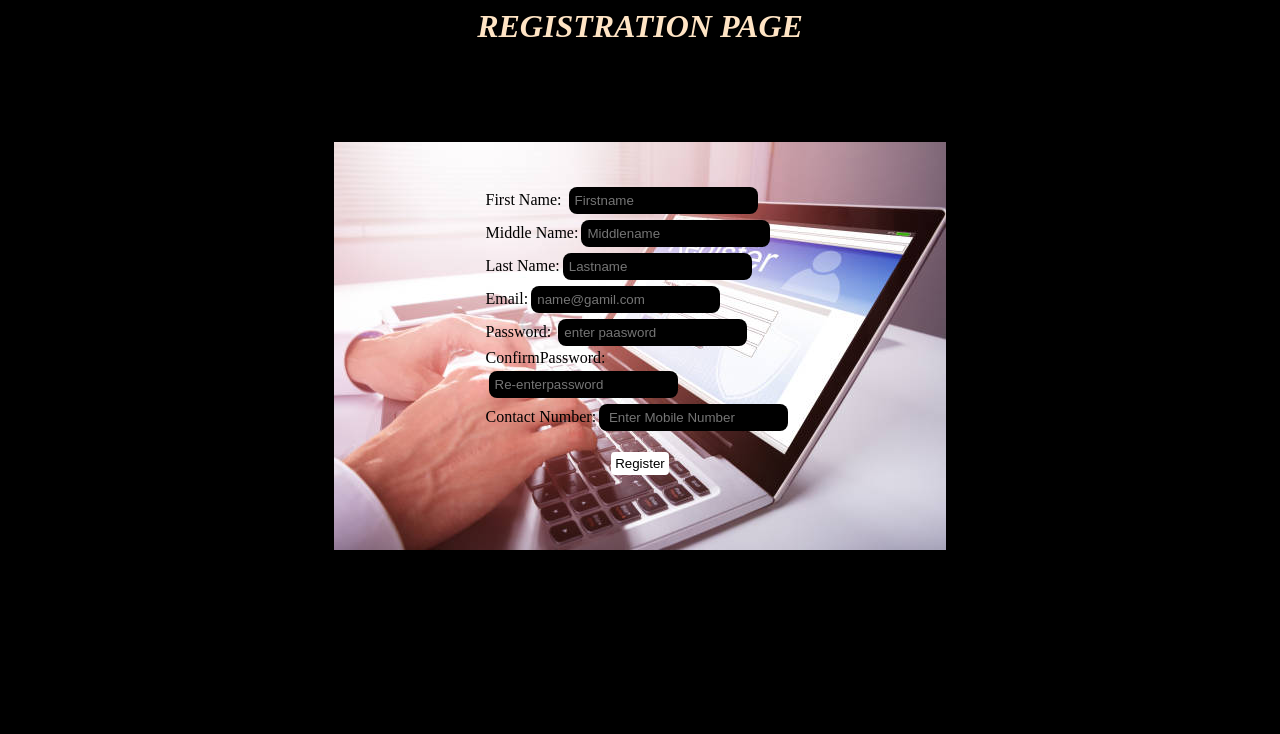
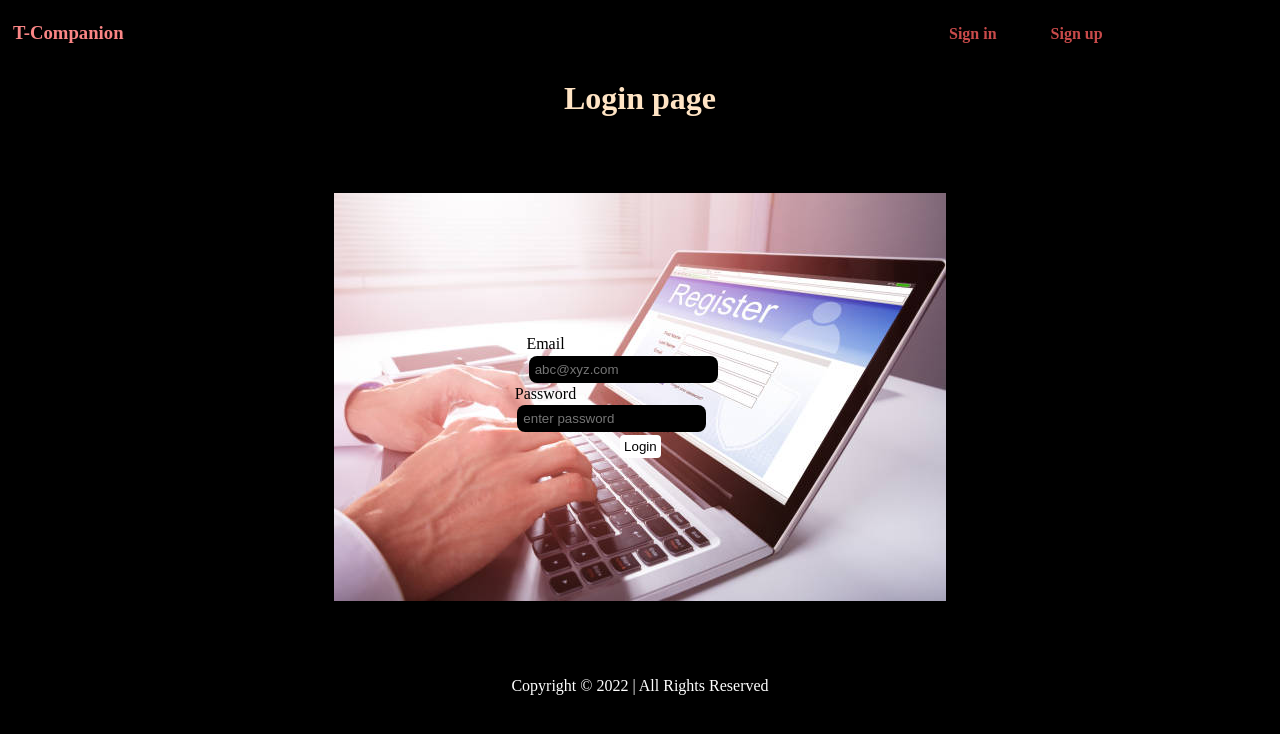
Before and after one commit to kanthalaHarivardhanReddy/bus-reservation-system, a React (Create React App) app: page /login in a window 1280 px wide. Shown: the top 734 px of the page. Built offline with nearby package versions, Linux system fonts and the light colour scheme.

Commit message:
react router navbar

```diff
--- a/package.json
+++ b/package.json
@@ -8,6 +8,7 @@
     "@testing-library/user-event": "^13.5.0",
     "react": "^17.0.2",
     "react-dom": "^17.0.2",
+    "react-router-dom": "^6.2.2",
     "react-scripts": "5.0.0",
     "web-vitals": "^2.1.4"
   },
--- a/src/App.jsx
+++ b/src/App.jsx
@@ -1,11 +1,22 @@
 import React from 'react';
-import Registration from './Registration_page'
+import { Routes, Route } from "react-router-dom";
+import Home from "./Home"
+import Signin from './Signin';
+import Registration from './Registration_page';
+import Footer from './Footer';
+import NavBar from './NavBar';
 const App = ()=>{
     return (
         <>
-            <Registration/>
+        <NavBar/>
+          <Routes>
+            <Route path="/" element={<Home />} />
+            <Route path="/register" element={<Registration />} />
+            <Route path="/login" element={<Signin />} />
+          </Routes>
+        <Footer/>
         </>
-    )
+      );
+
 }
-
 export default App;
--- /dev/null
+++ b/src/Footer.jsx
@@ -0,0 +1,13 @@
+import React from "react";
+
+const Footer=()=>{
+    return (
+        <>
+        <footer style={{height:'10vh', backgroundcolor:'black', color:'white', textAlign:"center"}} className = "FootCont">
+            Copyright &copy; 2022 | All Rights Reserved
+        </footer>
+        </>
+    )
+}
+
+export default Footer;
--- a/src/Home.css
+++ b/src/Home.css
@@ -6,10 +6,22 @@
 .BodyCont{
     background: linear-gradient(135deg, lightgreen, pink, rgb(255,229,115));
     height: 90vh;
+    font-size: medium;
+    font-family: 'Gill Sans', 'Gill Sans MT', Calibri, 'Trebuchet MS', sans-serif;
+    color:red;
 }
-.FootCont{
-    height: 10vh;
-    background-color: black;
+.BodyCont h1{
+    color:rgb(34, 36, 35);
+}
+h2{
+    text-align: center;
+    margin:2%;
+    color:aquamarine;
+
+}
+h3{
+    width: 70vw;
+    margin:auto;
 }
 img{
     margin:auto;
--- a/src/Home.jsx
+++ b/src/Home.jsx
@@ -1,19 +1,28 @@
 import React from "react";
 import "./Home.css"
 import Tcomp from "./T-comp.png"
-import NavBar from "./NavBar"
 const Home = ()=>{
     return (
         <>
 
-           <NavBar/>
+
             <div className="BodyCont">
+                <h1>Welcome to T-Companion </h1>
+                <h2>" Feel like travelling, book your tickets with us "</h2>
+            <div>
+            <h3>
+            <center>CONVENIENCE ON-THE-GO.</center><br/>
+Enjoy the following exclusive features on the redBus app
+Last Minute Booking - In a hurry to book a bus at the last minute? Choose the bus passing from your nearest boarding point and book in a few easy steps.
+Boarding Point Navigation - Never lose your way while travelling to your boarding point!
+Comprehensive Ticket Details- Everything that you need to make the travel hassle free - rest stop details, boarding point images, chat with co-passengers, wake-up alarm and much more!
+Enter your mobile number below to download the redBus mobile app.
+            </h3>
+            </div>
                 <img className="image" src={Tcomp}></img>
 
             </div>
-            <footer className = "FootCont">
 
-            </footer>
 
 
         </>
--- a/src/NavBar.css
+++ b/src/NavBar.css
@@ -30,11 +30,10 @@
     display:inline-block;
     color:rgb(201, 74, 74);
     text-decoration:none;
-    padding:0px 3px;
     margin: 20px;
-    border: 1px solid grey;
     height:30px;
     border-radius:1px;
+    padding: 5px 7px;
 }
 .Button:hover{
     border-bottom: 3px solid red;
--- a/src/NavBar.jsx
+++ b/src/NavBar.jsx
@@ -1,4 +1,5 @@
 import React from "react";
+import { Link } from "react-router-dom";
 import "./NavBar.css"
 const NavBar= () =>{
 return(
@@ -6,13 +7,13 @@ return(
     <nav>
                 <div class = "NavContainer">
                     <div id="one">
-                    <a class="Name" href="App.jsx"><h3>T-Companion</h3></a>
+                    <Link class="Name" to="/"><h3>T-Companion</h3></Link>
                     </div>
                     <div id = "two">
-                        <a class="Button" href="Signin.jsx"><p>Sign in</p></a>
+                        <Link class="Button" to="/login"><h4>Sign in</h4></Link>
                     </div>
                     <div id = "three">
-                        <a class="Button" href="RegistrationPage.jsx"><p>Sign up</p></a>
+                        <Link class="Button" to='/register'><h4>Sign up</h4></Link>
                     </div>
                 </div>
 
--- a/src/Signin.jsx
+++ b/src/Signin.jsx
@@ -1,17 +1,19 @@
 import React from "react";
-import NavBar from "./NavBar";
+import './sign.css'
 const Signin = ()=>{
     return(
         <>
-            <NavBar/>
 
-            <div className="MainCont">
-                <h2>Login page</h2>
+            <h1>Login page</h1>
+            <div className="container" style={{color:"black", fontWeigh:600}}>
                 <div class = "box">
-                    Email<input type="email" value = "abc@xyz.com" name = "email"></input>
+                    Email<input type="email" placeholder="abc@xyz.com" name = "email"></input>
                 </div>
                 <div>
-                    Password<input type="password" name = "pwd"></input>
+                    Password<input type="password" placeholder="enter password" name = "pwd"></input>
+                </div>
+                <div>
+                    <><button>Login</button></>
                 </div>
             </div>
 
--- a/src/index.js
+++ b/src/index.js
@@ -1,5 +1,11 @@
-import React from "react";
-import ReactDOM from "react-dom";
+import * as React from "react";
+import * as ReactDOM from "react-dom";
+import { BrowserRouter } from "react-router-dom";
+import App from "./App";
 
-import App from "./App"
-ReactDOM.render(<App/>, document.getElementById('root'));
+ReactDOM.render(
+  <BrowserRouter>
+    <App />
+  </BrowserRouter>,
+  document.getElementById("root")
+);
--- /dev/null
+++ b/src/sign.css
@@ -0,0 +1,49 @@
+
+body{
+    background-color: black;
+    color:white;
+}
+h1{
+    color:bisque;
+    text-align: center;
+}
+div.container{
+    background-position: center;
+    display: flex;
+    justify-content: center;
+    align-items:center;
+    flex-direction: column;
+    margin: auto;
+    height:70vh;
+    width:60vw;
+    background-repeat:no-repeat ;
+    font-family: 'Times New Roman', Times, serif;
+}
+input{
+    margin:1%;
+    color: white;
+    background-color: black;
+    border:none;
+    border-radius: 8px;
+    padding:6px;
+}
+button{
+    padding: 0 25px 0 25px;
+    border-radius: 0px;
+    margin:1%;
+    color: black;
+    background-color:white ;
+    border:none;
+    border-radius: 4px;
+    padding:4px;
+}
+button:hover{
+    color:white;
+    background-color: black;
+    opacity: 70%;
+    font-weight: 600;
+}
+div.register
+{
+    margin: 5%;
+}
```
Also changed, not shown: 1 other file (tests, documents, lock files or other folders).
